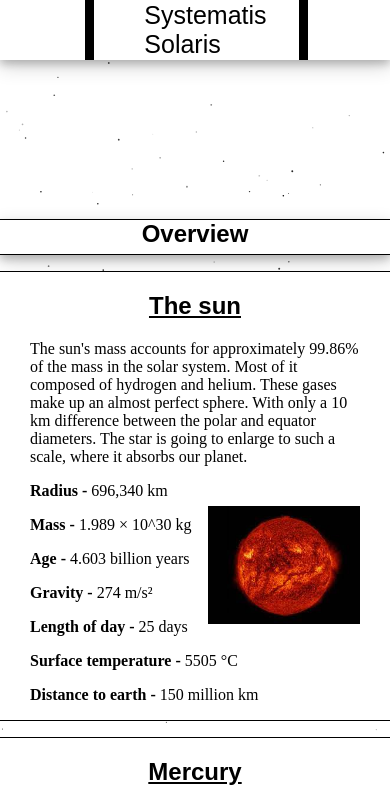
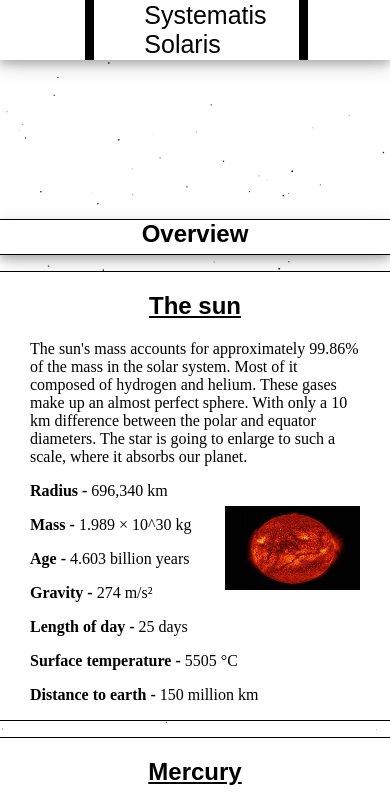
Before and after one commit to minepiler/projekt, a plain HTML site: page index.html in a window 390 px wide. Shown: the top 803 px of the page. Drawn offline with Linux system fonts and the light colour scheme; files whose address does not match are found by name.

Commit message:
Update style.css

```diff
--- a/style.css
+++ b/style.css
@@ -373,8 +373,8 @@ b{
 
 @media screen and (max-width: 400px){
     .float{
-        width: 18vh;
-        height: 14vh;
+        width: 16vh;
+        height: 10vh;
     }
     .forgrid{
         display: grid;
```
